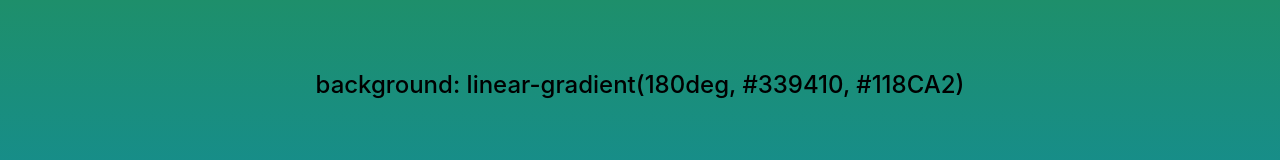
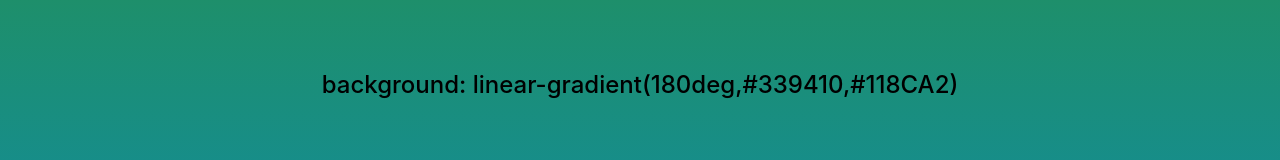
Before and after one commit to emre-cil/gradient-generator, a React (Create React App) app: page / in a window 1280 px wide. Shown: the part 498-658 px from the top of the page. Built offline with nearby package versions, Linux system fonts and the light colour scheme.

Commit message:
small problem fixed

```diff
--- a/src/App.js
+++ b/src/App.js
@@ -62,7 +62,10 @@ const App = () => {
           value={degree}
         />
         <p>{degree}°</p>
-        <p className={classes.codeText}>background: {code}</p>
+        <p className={classes.codeText}>
+          background:{" "}
+          {`linear-gradient(${degree}deg,${colors.map((i) => i.value)})`}
+        </p>
       </div>
     </div>
   );
```
